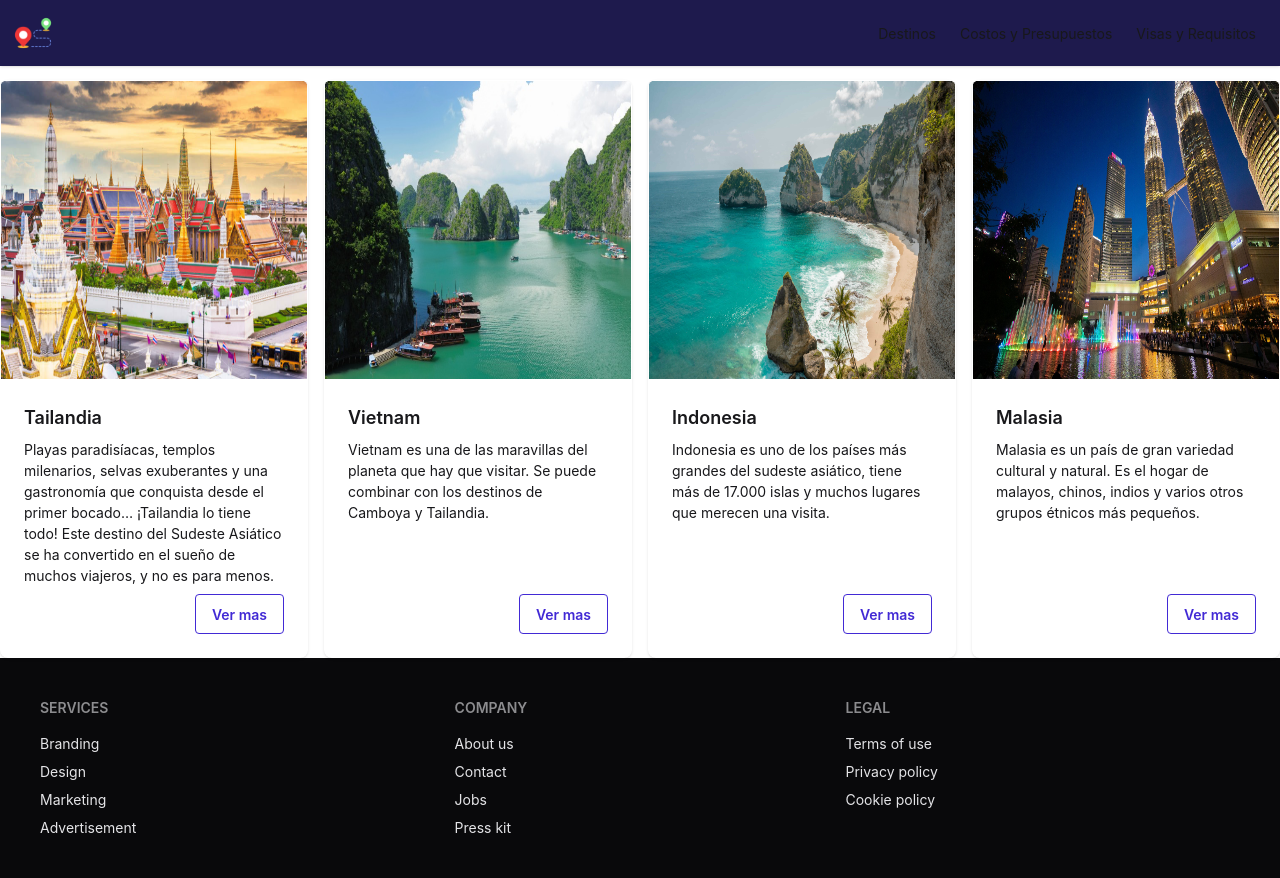
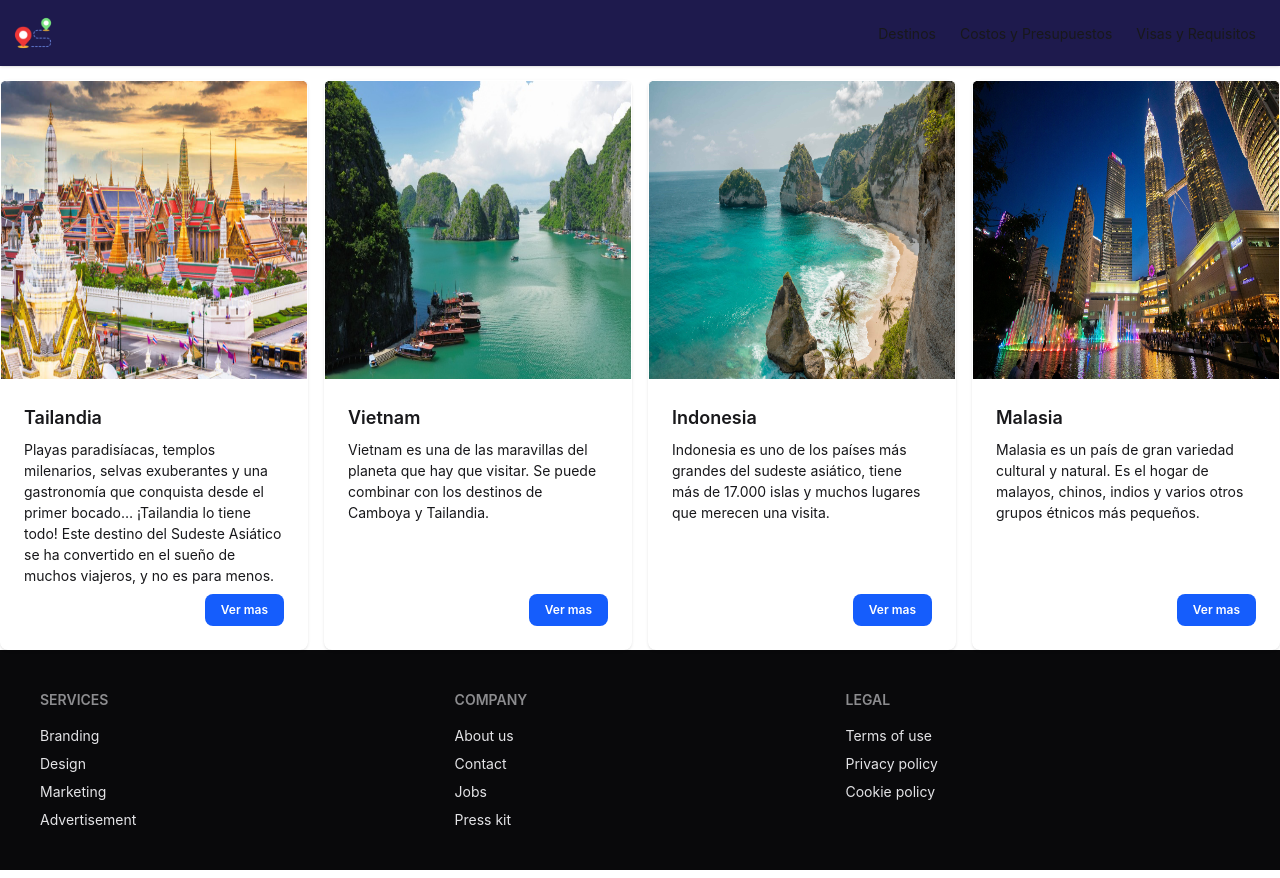
Before and after one commit to christianarciniegas97/next-destiny, a Next.js app: page /Destinos in a window 1280 px wide. Built offline with nearby package versions, Linux system fonts and the light colour scheme.

Commit message:
cambios por errores en deploy

```diff
--- a/src/components/home/hero.tsx
+++ b/src/components/home/hero.tsx
@@ -17,7 +17,7 @@ export default function Hero(){
                 Planeando recorrer Asia desde Argentina
                 guías reales, presupuestos, visas y experiencias.
             </p>
-                <Link href={ process.env.GUIAS!}>
+                <Link href="/Destinos">
                     <button className="btn btn-primary">
                          Guías
                     </button>
--- a/src/components/layout/btnSeeMore.tsx
+++ /dev/null
@@ -1,7 +0,0 @@
-
-
-export default function  BtnSeeMore () {
-    return(
-        <button className="btn btn-outline btn-primary">Ver mas</button>
-    )
-}
--- a/src/components/layout/card.tsx
+++ b/src/components/layout/card.tsx
@@ -1,5 +1,4 @@
 import Image from "next/image"
-import BtnSeeMore from "./btnSeeMore"
 import Link from "next/link"
 
 type cardProps = {
@@ -40,8 +39,8 @@ export default function Card ({
             <h2 className="card-title">{title}</h2>
             <p>{paragraph}</p>
             <div className="card-actions justify-end">
-                <Link  href={url}>
-                       <BtnSeeMore />
+                <Link  href={url || "/Destinos"} className="bg-blue-600 hover:bg-blue-700 text-white text-xs font-semibold px-4 py-2 rounded-lg transition-all">
+                    Ver mas
                 </Link>
             </div>
         </div>
```
